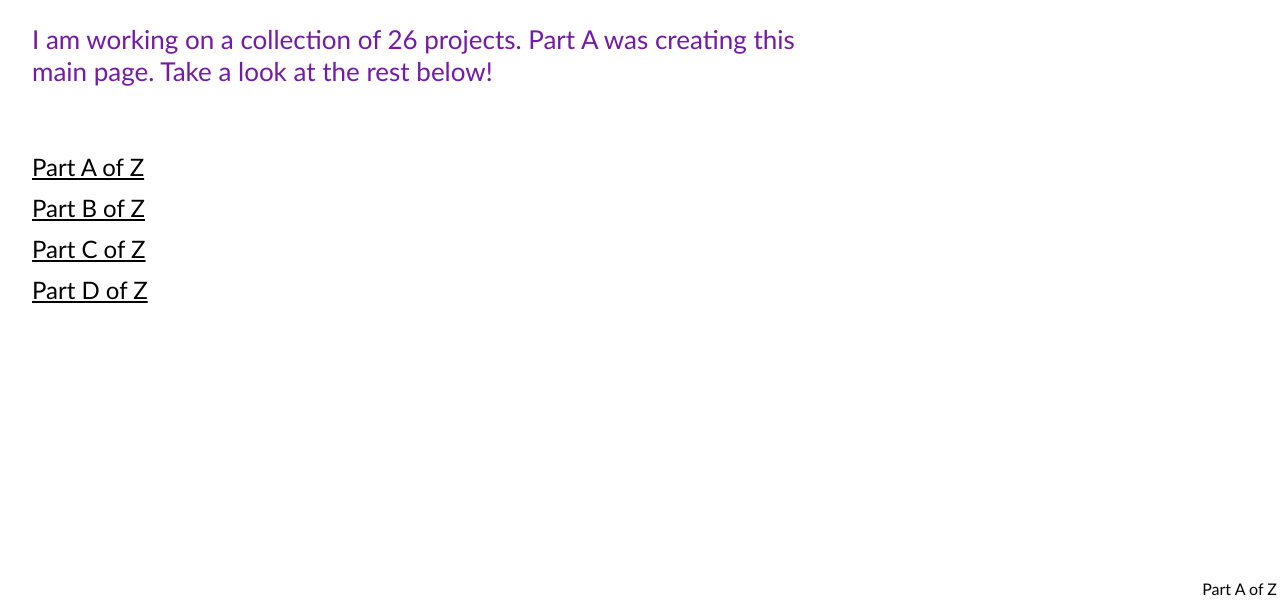
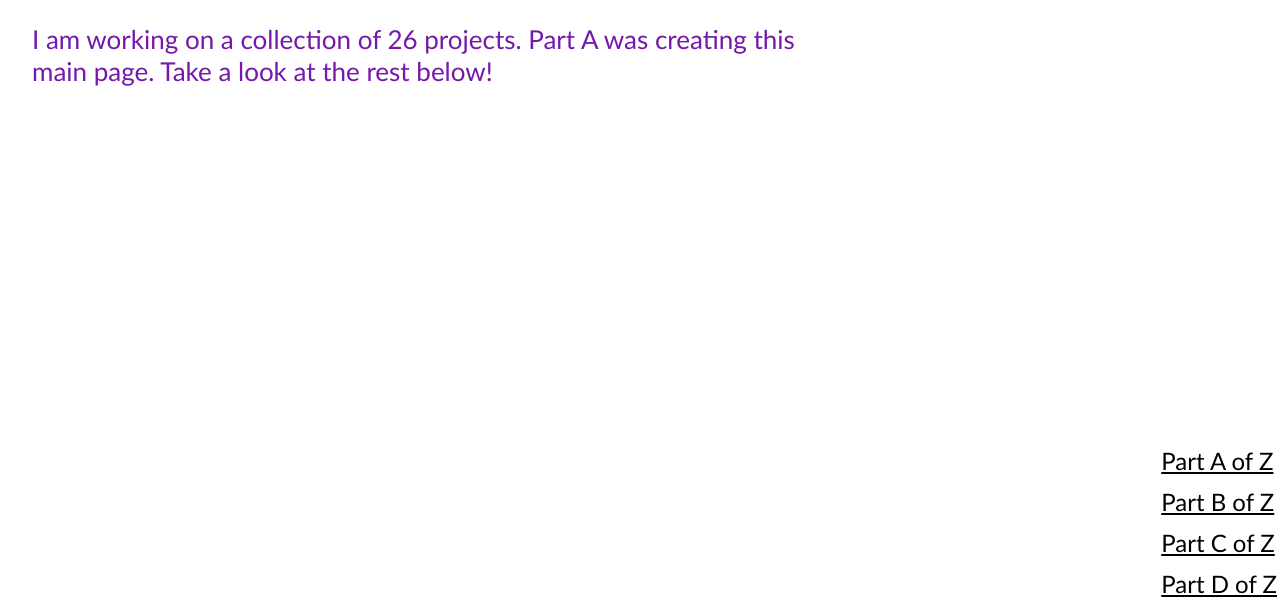
Before and after one commit to naadiya-a/naadiya.xyz, a plain HTML site: page Project XYZ/index.html in a window 1280 px wide. Shown: the part 185-800 px from the top of the page. Drawn offline with Linux system fonts and the light colour scheme; files whose address does not match are found by name.

Commit message:
fixed navigation bar

```diff
--- a/Project XYZ/index.html
+++ b/Project XYZ/index.html
@@ -41,8 +41,6 @@
 		I am working on a collection of 26 projects. Part A was creating this main page. Take a look at the rest below!
 	</p>
 	<p id="projectid">
-		Part A of Z
-	</p>
 		<a href="index.html" class="projectlink">
 			Part A of Z
 		</a>
@@ -55,6 +53,7 @@
 		<a href="partd.html" class="projectlink">
 			Part D of Z
 		</a>
+	</p>
 </body>
 
 </html>
```
Lines whose indentation alone changed are shown as unchanged.
